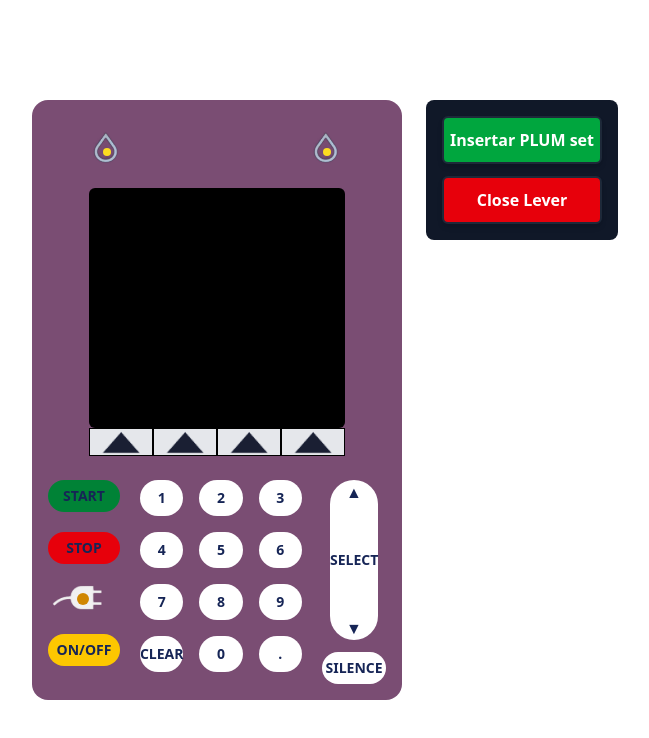
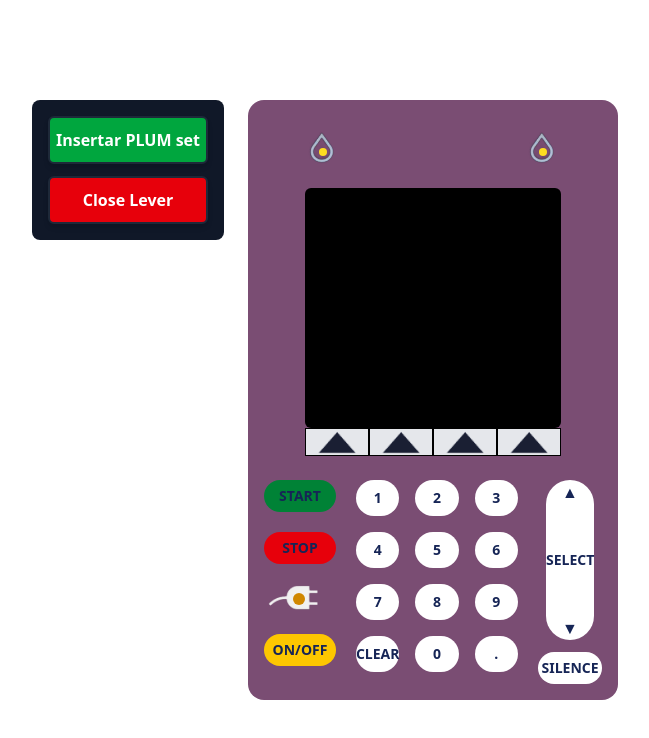
Before and after one commit to vpeinado263/simulador-bomba-insulina, a Next.js app in the folder frontend/: page / in a window 1280 px wide. Shown: the top 738 px of the page, without its empty margins (315-964 px from the left). Built offline with nearby package versions, Linux system fonts and the light colour scheme.

Commit message:
Insertar boton de simulacion de plum set

```diff
--- a/frontend/src/components/templates/DeviceLayout.jsx
+++ b/frontend/src/components/templates/DeviceLayout.jsx
@@ -7,6 +7,9 @@ import SoftkeysSelector from "../organisms/SoftkeysSelector";
 const DeviceLayout = () => {
   return (
     <div className="flex space-x-6 items-start">
+      <div className="flex flex-col justify-start">
+        <ControlSet />
+      </div>
       <div className="w-[370px] h-[600px] bg-[rgb(122,77,115)] rounded-2xl flex flex-col justify-between items-center p-4">
         <FluidIndicators />
         <div>
@@ -15,9 +18,6 @@ const DeviceLayout = () => {
         </div>
         <ControlPanel />
       </div>
-      <div className="flex flex-col justify-start">
-        <ControlSet />
-      </div>
     </div>
   );
 };
```
